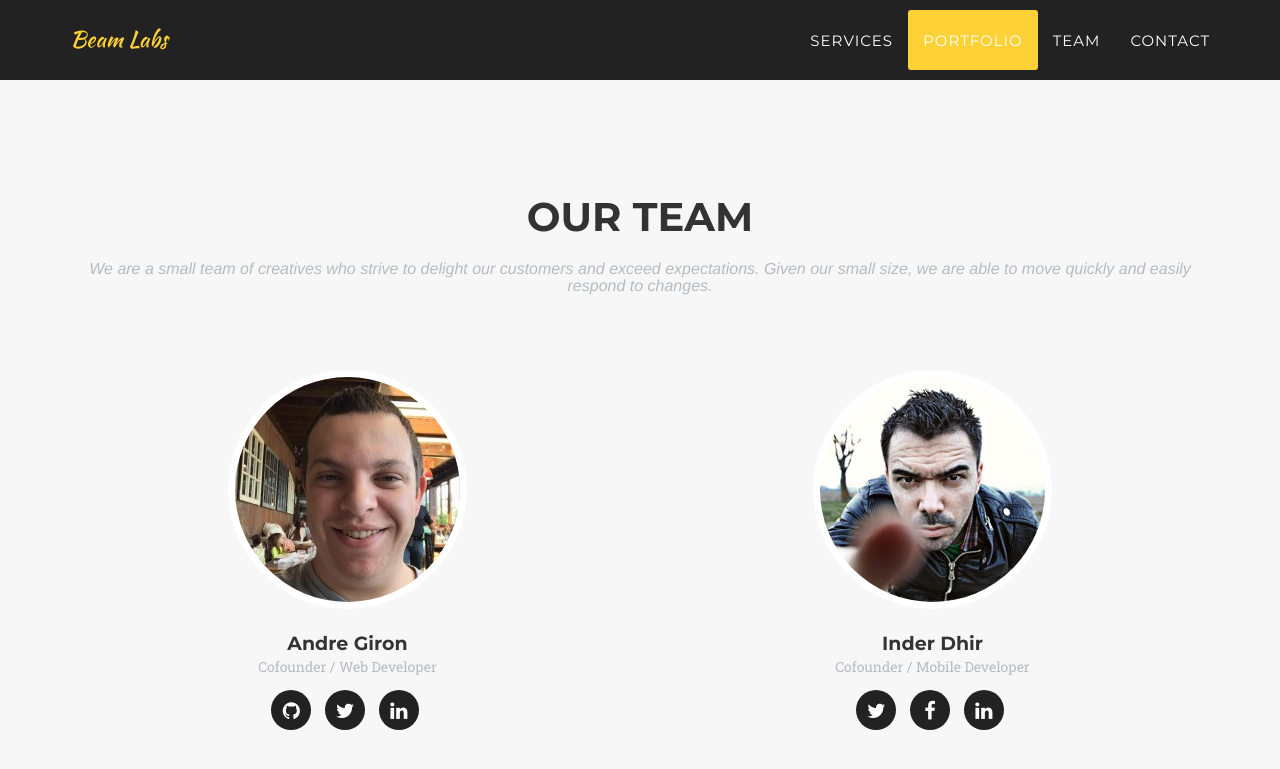
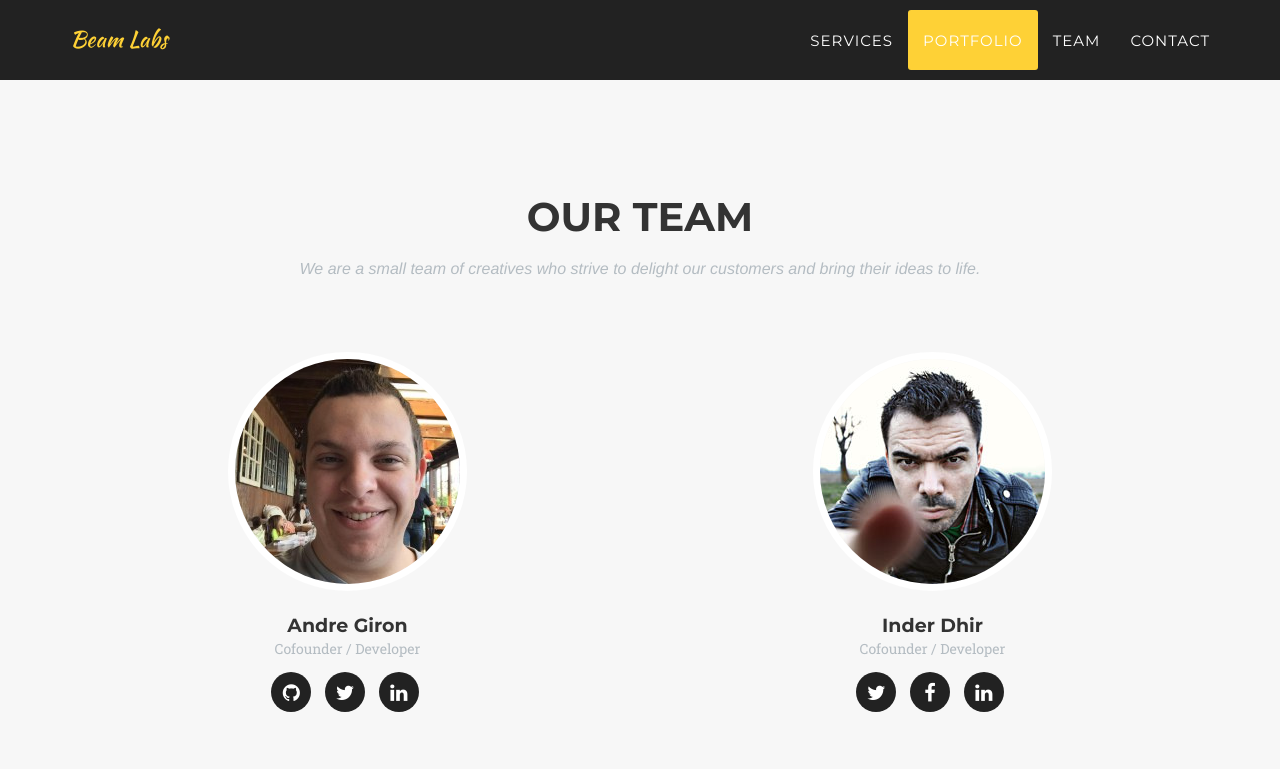
Before and after one commit to BeamLabs/beam-landing-page, a Jekyll site: the page built from index.html, in a window 1280 px wide and 900 px high, scrolled down 2736 px. Shown: the top 769 px of the window. Built offline with Jekyll 4.4.1, drawn with Linux system fonts in a browser that asks for light colours; some web fonts are replaced; some of the changed text lies outside the part shown.

Commit message:
Changes in copy. Also added new logos for services!

```diff
--- a/_config.yml
+++ b/_config.yml
@@ -11,7 +11,7 @@
 people:
 - name: Andre Giron
   pic: andre
-  position: Cofounder / Web Developer
+  position: Cofounder / Developer
   social:
     - title: github
       url: http://github.com/agiron123
@@ -22,7 +22,7 @@
 
 - name: Inder Dhir
   pic: 2
-  position: Cofounder / Mobile Developer
+  position: Cofounder / Developer
   social:
     - title: twitter
       url: #
--- a/_includes/services.html
+++ b/_includes/services.html
@@ -11,7 +11,7 @@
                 <div class="col-md-4">
                     <span class="fa-stack fa-4x">
                         <i class="fa fa-circle fa-stack-2x text-primary"></i>
-                        <i class="fa fa-shopping-cart fa-stack-1x fa-inverse"></i>
+                        <i class="fa fa-globe fa-stack-1x fa-inverse"></i>
                     </span>
                     <h4 class="service-heading">Web Development</h4>
                     <p class="text-muted">We can help build you a new website or assist in maintaining your current website. No project is too small.</p>
@@ -19,7 +19,7 @@
                 <div class="col-md-4">
                     <span class="fa-stack fa-4x">
                         <i class="fa fa-circle fa-stack-2x text-primary"></i>
-                        <i class="fa fa-laptop fa-stack-1x fa-inverse"></i>
+                        <i class="fa fa-mobile fa-stack-1x fa-inverse"></i>
                     </span>
                     <h4 class="service-heading">Mobile Development</h4>
                     <p class="text-muted">iOS, Android, even hybrid mobile applications. You name it, and we can make an app for you!.</p>
@@ -27,10 +27,10 @@
                 <div class="col-md-4">
                     <span class="fa-stack fa-4x">
                         <i class="fa fa-circle fa-stack-2x text-primary"></i>
-                        <i class="fa fa-lock fa-stack-1x fa-inverse"></i>
+                        <i class="fa fa-cloud fa-stack-1x fa-inverse"></i>
                     </span>
                     <h4 class="service-heading">Cloud / Web Services Development</h4>
-                    <p class="text-muted">We can help you develop RESTful web services to help you manage your business' data.</p>
+                    <p class="text-muted">We can help you develop RESTful web services to manage your business data.</p>
                 </div>
             </div>
         </div>
--- a/_includes/team.html
+++ b/_includes/team.html
@@ -4,7 +4,7 @@
             <div class="row">
                 <div class="col-lg-12 text-center">
                     <h2 class="section-heading">Our Team</h2>
-                    <h3 class="section-subheading text-muted">We are a small team of creatives who strive to delight our customers and exceed expectations. Given our small size, we are able to move quickly and easily respond to changes.</h3>
+                    <h3 class="section-subheading text-muted">We are a small team of creatives who strive to delight our customers and bring their ideas to life.</h3>
                 </div>
             </div>
             <div class="row">
```
